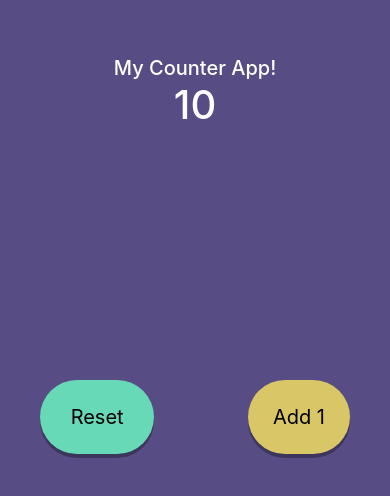
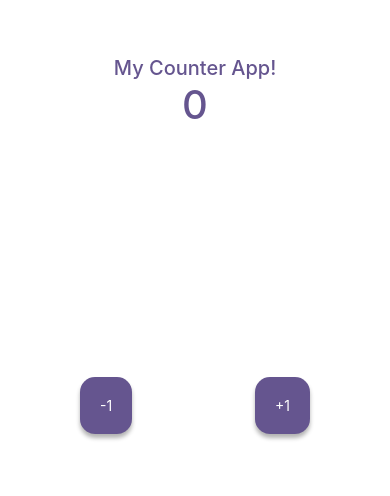
Before and after one commit to mrojasb2000/counter-app, a React Native app: screen / in a window 390 px wide. Shown: the part 330-826 px from the top of the page. Built offline with nearby package versions, Linux system fonts and the light colour scheme.

Commit message:
ref: presseable button

```diff
--- a/App.tsx
+++ b/App.tsx
@@ -1,17 +1,17 @@
 import { StatusBar } from 'expo-status-bar';
 import { useState, useRef } from 'react';
-import { StyleSheet, Text, View } from 'react-native';
+import { Pressable, StyleSheet, Text, View } from 'react-native';
 import Floating from './components/buttons/Floating';
 
 export default function App() {
-  const [count, setCount] = useState(10);
+  const [count, setCount] = useState(0);
   const intervalRef = useRef<number | null>(null);
 
   const handlePressIn = () => {
     if (intervalRef.current) clearInterval(intervalRef.current);
     intervalRef.current = setInterval(() => {
       setCount(prev => prev + 1);
-    }, 50);
+    }, 150);
   };
 
   const handlePressOut = () => {
@@ -21,25 +21,50 @@ export default function App() {
     }
   };
 
+  const handlePlusOne = () => {
+    setCount(prev => prev + 1);
+  }
+
+  const handleMinusOne = () => {
+    if (count == 0) return;
+    setCount(prev => prev - 1);
+  }
+
   return (
     <View style={styles.container}>
       <Text style={[styles.text, styles.textL]}>My Counter App!</Text>
       <Text style={[styles.text, styles.textXL]}>{count}</Text>
-      <Floating
+      {/* <Floating
         label="Add 1"
         position='right'
         OnPress={() => setCount(count + 1)}
         OnPressIn={handlePressIn}
         OnPressOut={handlePressOut}
         labelStyle={styles.textL}
-      />
-      <Floating
+      /> */}
+      {/* <Floating
         label=" Reset "
         position='left'
         OnPress={() => setCount(0)}
         labelStyle={styles.textL}
         buttonStyle={{ backgroundColor: '#67d9b7' }}
-      />
+      /> */}
+      <Pressable style={({ pressed }) => [
+        styles.floatingButtonMinusOne,
+        {
+          backgroundColor: pressed ? '#aaaaab' : '#65558F', // Dark gray on press, purple normally
+        },
+      ]} onPress={handleMinusOne} onLongPress={() => setCount(0)}>
+        <Text style={{ color: 'white'}}>-1</Text>
+      </Pressable>
+      <Pressable style={({ pressed }) => [
+        styles.floatingButtonPlusOne,
+        {
+          backgroundColor: pressed ? '#aaaaab' : '#65558F', // Dark gray on press, purple normally
+        },
+      ]} onPress={handlePlusOne} onLongPress={() => setCount(0)}>
+        <Text style={{ color: 'white'}}>+1</Text>
+      </Pressable>
       <StatusBar style="auto" />
     </View>
   );
@@ -48,13 +73,13 @@ export default function App() {
 const styles = StyleSheet.create({
   container: {
     flex: 1,
-    backgroundColor: '#574D84',
+    backgroundColor: '#fff',
     alignItems: 'center',
     justifyContent: 'center',
   },
   text:{
     fontWeight: 500,
-    color: '#fff',
+    color: '#65558F',
   },
   textL: {
     fontSize: 20,
@@ -62,4 +87,30 @@ const styles = StyleSheet.create({
   textXL: {
     fontSize: 40,
   },
+  floatingButtonMinusOne: {
+    position: 'absolute',
+    bottom: 80,
+    left: 80,
+    backgroundColor: '#65558F',
+    padding: 20,
+    borderRadius: 15,
+    shadowColor: '#000',
+    shadowOffset: { width: 0, height: 4 },
+    shadowOpacity: 0.3,
+    elevation: 3,
+    shadowRadius: 4,
+  },
+  floatingButtonPlusOne: {
+    position: 'absolute',
+    bottom: 80,
+    right: 80,
+    backgroundColor: '#65558F',
+    padding: 20,
+    borderRadius: 15,
+    shadowColor: '#000',
+    shadowOffset: { width: 0, height: 4 },
+    shadowOpacity: 0.3,
+    elevation: 3,
+    shadowRadius: 4,
+  }
 });
```
